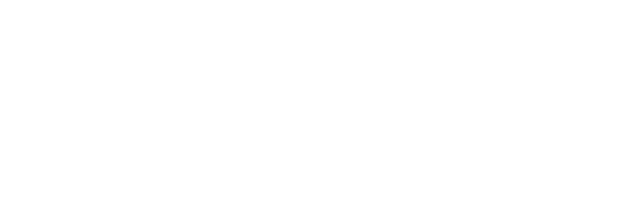
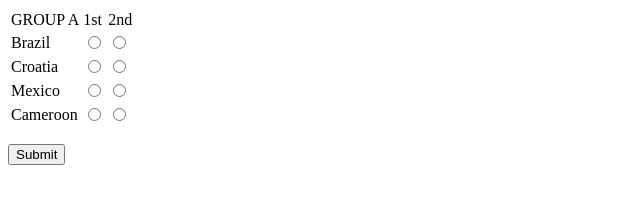
Before and after one commit to nicetrousers/worldcup, a plain HTML site: page index.html in a window 1280 px wide. Shown: the whole page, without its empty margins (0-640 px from the left). Drawn offline with Linux system fonts and the light colour scheme.

Commit message:
add group radio button html

```diff
--- a/index.html
+++ b/index.html
@@ -2,10 +2,61 @@
 <html lang="en">
   <head>
     <meta charset="utf-8">
-    <title>title</title>
-    <script src="script.js"></script>
+    <title>World Cup 2014</title>
+ <!--   <script src="script.js"></script> -->
   </head>
   <body>
-    <!-- page content -->
+
+    <form  name="groupA" onSubmit="alert(this.A1.value);" action="" >
+      <table border="0">
+    	<tr>
+    		<td>GROUP A</td>
+    		<td>1st</td>
+    		<td>2nd</td>
+    	</tr>
+    	<tr>
+    		<td>Brazil</td>
+    		<td><input type="radio" name="A1" value="Brazil"></td>
+    		<td><input type="radio" name="A2" value="Brazil"></td>
+    	</tr>
+    	<tr>
+    		<td>Croatia</td>
+    		<td><input type="radio" name="A1" value="Croatia"></td>
+    		<td><input type="radio" name="A2" value="Croatia"></td>
+    	</tr>
+    	<tr>
+    		<td>Mexico</td>
+    		<td><input type="radio" name="A1" value="Mexico"></td>
+    		<td><input type="radio" name="A2" value="Mexico"></td>
+    	</tr>
+    	<tr>
+    		<td>Cameroon</td>
+    		<td><input type="radio" name="A1" value="Cameroon"></td>
+    		<td><input type="radio" name="A2" value="Cameroon"></td>
+    	</tr>
+   		<table>
+        <p>
+          <input type="button" onclick="myFunction()" value="Submit">
+        </p>
+    </form>
+
+<script>
+function myFunction()
+{
+var winnerGroupA = document.forms[0].A1;
+var txt = "";
+var i;
+for (i=0;i<A1.length;i++)
+  {
+  if (A1[i].checked)
+    {
+    txt = txt + A1[i].value + " ";
+    }
+  }
+};
+alert(A1);
+</script>
+
+
   </body>
 </html>
--- a/script.js
+++ b/script.js
@@ -1 +1,30 @@
 // javascript goes here
+
+function submitForm() {
+	var A1 = findSelection("A1") ;
+	alert(A1);
+}
+
+alert($('input[name="A1"]:checked').val());
+
+/* var groupAWinner = document.getElementsByName("A1");
+// var roupARunnerUp = document.groupA.A2;
+
+for (var i = 0, length = radios.length; i < length; i++) {
+	if (radios[i].checked) {
+		alert(radios[i].value);
+	}
+}
+
+/*
+if (document.groupAWinner.A1[0].checked){
+	document.writeIn("Brazil won.")
+}  */
+
+
+/* for (i=0; i <groupAWinner.length; i++) {
+        if (groupAWinner[i].checked) {
+          alert(groupAWinner[i]Value)
+          break
+        }
+      }
```
